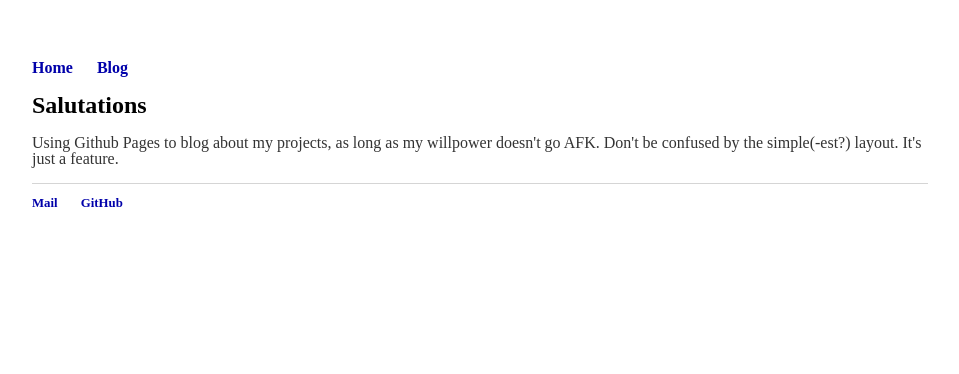
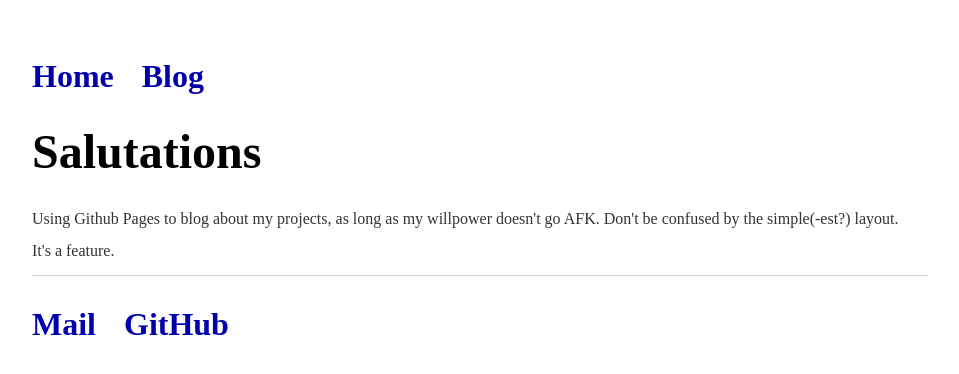
Before and after one commit to TestSubjector/testsubjector.github.io, a Jekyll site: the page built from index.html, in a window 1280 px wide. Shown: the top 374 px of the page, without its empty margins (160-1119 px from the left). Built offline with Jekyll 4.4.1, drawn with Linux system fonts in a browser that asks for light colours.

Commit message:
Font fun

```diff
--- a/css/main.css
+++ b/css/main.css
@@ -5,18 +5,18 @@ a:hover { text-decoration: underline; }
 
 p, ul { font-size: 100%; line-height: 1em; color: #333; }
 
-h1, h2, h3, h4 { font-size: 1.5em; font-family: 'Times New Roman', 'Helvetica', 'Arial', 'Sans-Serif'; }
+h1, h2, h3, h4 { font-size: 3em; font-family: 'Times New Roman', 'Helvetica', 'Arial', 'Sans-Serif'; }
 
 
-nav ul, footer ul { font-size: 1em; font-family: 'Times New Roman', 'Helvetica', 'Arial', 'Sans-Serif'; padding: 0px; list-style: none; font-weight: bold; }
+nav ul, footer ul { font-size: 2em; font-family: 'Times New Roman', 'Helvetica', 'Arial', 'Sans-Serif'; padding: 0px; list-style: none; font-weight: bold; }
 nav ul li, footer ul li { display: inline; margin-right: 20px; }
 
-footer { border-top: 1px solid #d5d5d5; font-size: .8em; }
+footer { border-top: 1px solid #d5d5d5; font-size: 1em; }
 
 /* Blog */
 ul.posts {
   list-style-type: none;
-  margin-bottom: 1.5em;
+  margin-bottom: 2em;
 }
 
 ul.posts li {
@@ -26,5 +26,5 @@ ul.posts li {
 ul.posts span {
   color: #aaa;
   font-family: Monaco, "Courier New", monospace;
-  font-size: 80%;
+  font-size: 100%;
 }
--- a/index.html
+++ b/index.html
@@ -6,5 +6,7 @@ title: Antithetical Parallels
 		<div class="blurb">
 			<h1>Salutations</h1>
 			<p>Using Github Pages to blog about my projects, as long as my willpower doesn't go AFK.
-				Don't be confused by the simple(-est?) layout. It's just a feature.</a></p>
+				Don't be confused by the simple(-est?) layout. <br />
+				<br />
+				It's a feature.</a></p>
 		</div>
```
